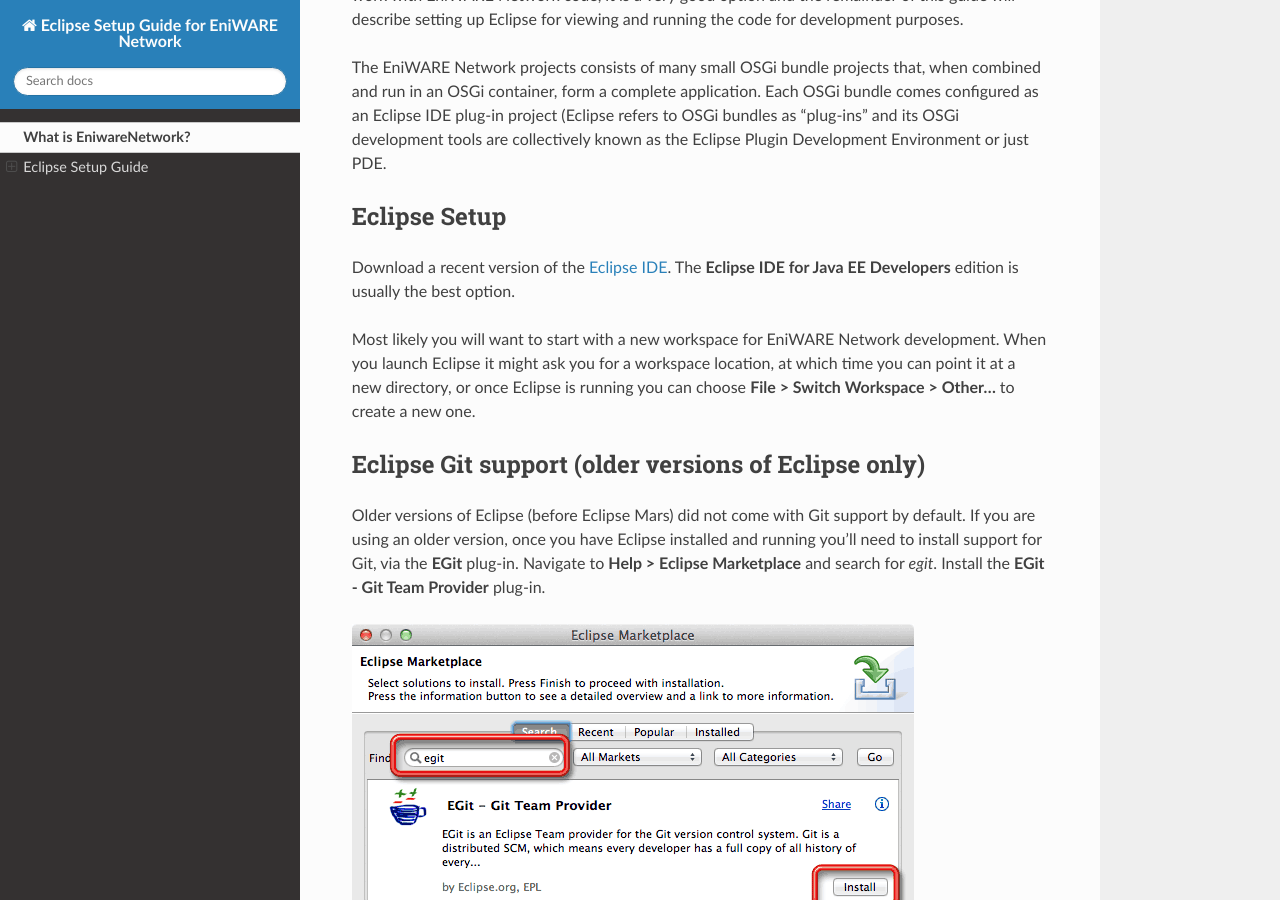
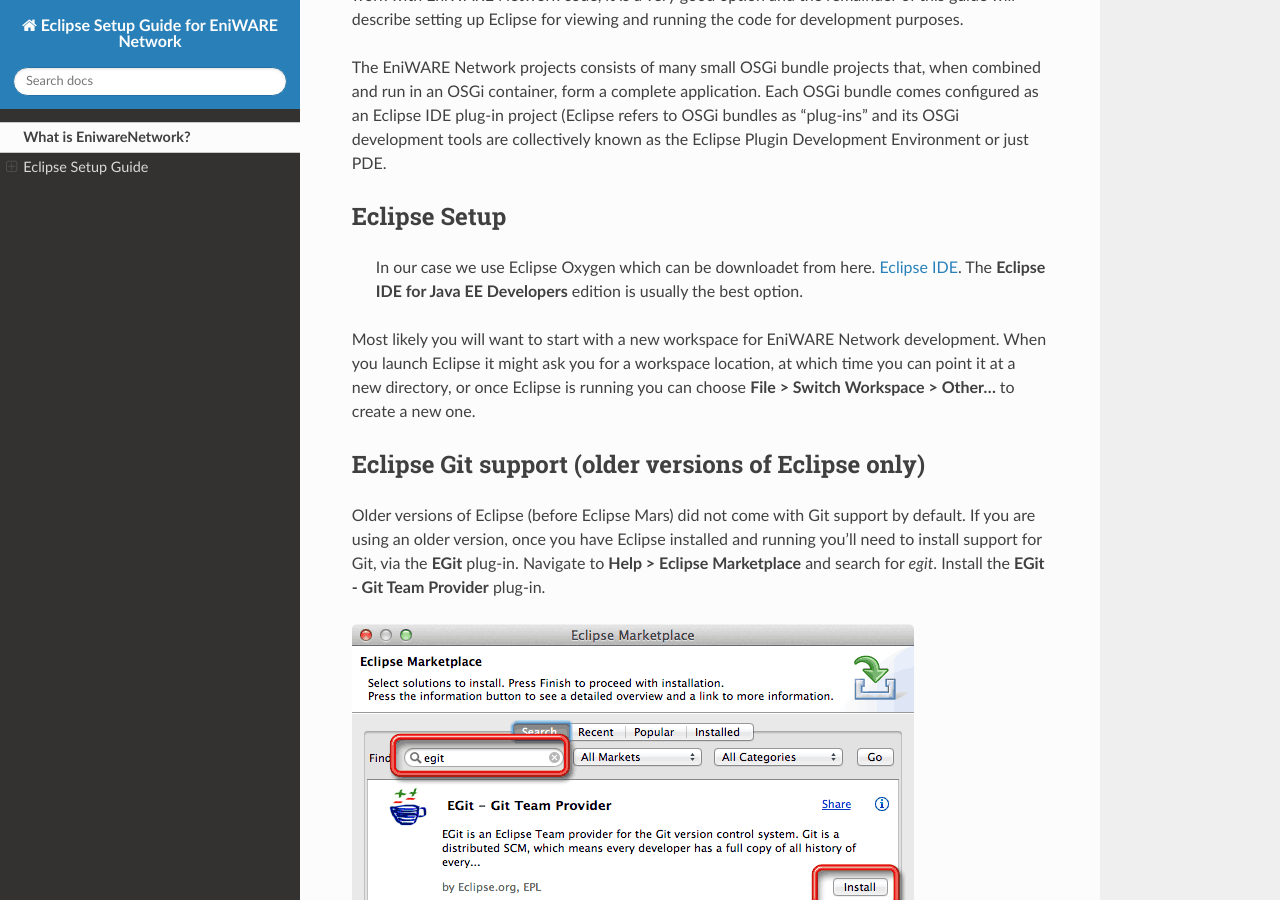
Before and after one commit to eniware-org/eniware-dev-docs, a Sphinx documentation site: the page built from sphinx/source/eclipse-set-guide.rst, in a window 1280 px wide and 900 px high, scrolled down 693 px. Built offline with Sphinx 7.4.7 and the Read the Docs theme 2.0.0, drawn with Linux system fonts in a browser that asks for light colours; formulas are drawn with MathJax 3.

Commit message:
Change text in section Eclipse Setup to download Eclipse IDE

```diff
--- a/sphinx/source/eclipse-set-guide.rst
+++ b/sphinx/source/eclipse-set-guide.rst
@@ -33,7 +33,7 @@
 Eclipse Setup
 ^^^^^^^^^^^^^
 
-Download a recent version of the `Eclipse IDE <http://www.eclipse.org/downloads/packages/release/oxygen/3a/>`_. The **Eclipse IDE for Java EE Developers** edition is usually the best option.
+ In our case we use Eclipse Oxygen which can be downloadet from here.  `Eclipse IDE <http://www.eclipse.org/downloads/packages/release/oxygen/3a/>`_. The **Eclipse IDE for Java EE Developers** edition is usually the best option.
 
 Most likely you will want to start with a new workspace for EniWARE Network development. When you launch Eclipse it might ask you for a workspace location, at which time you can point it at a new directory, or once Eclipse is running you can choose **File > Switch Workspace > Other...** to create a new one.
 
```
Also changed, not shown: 1 other file.
